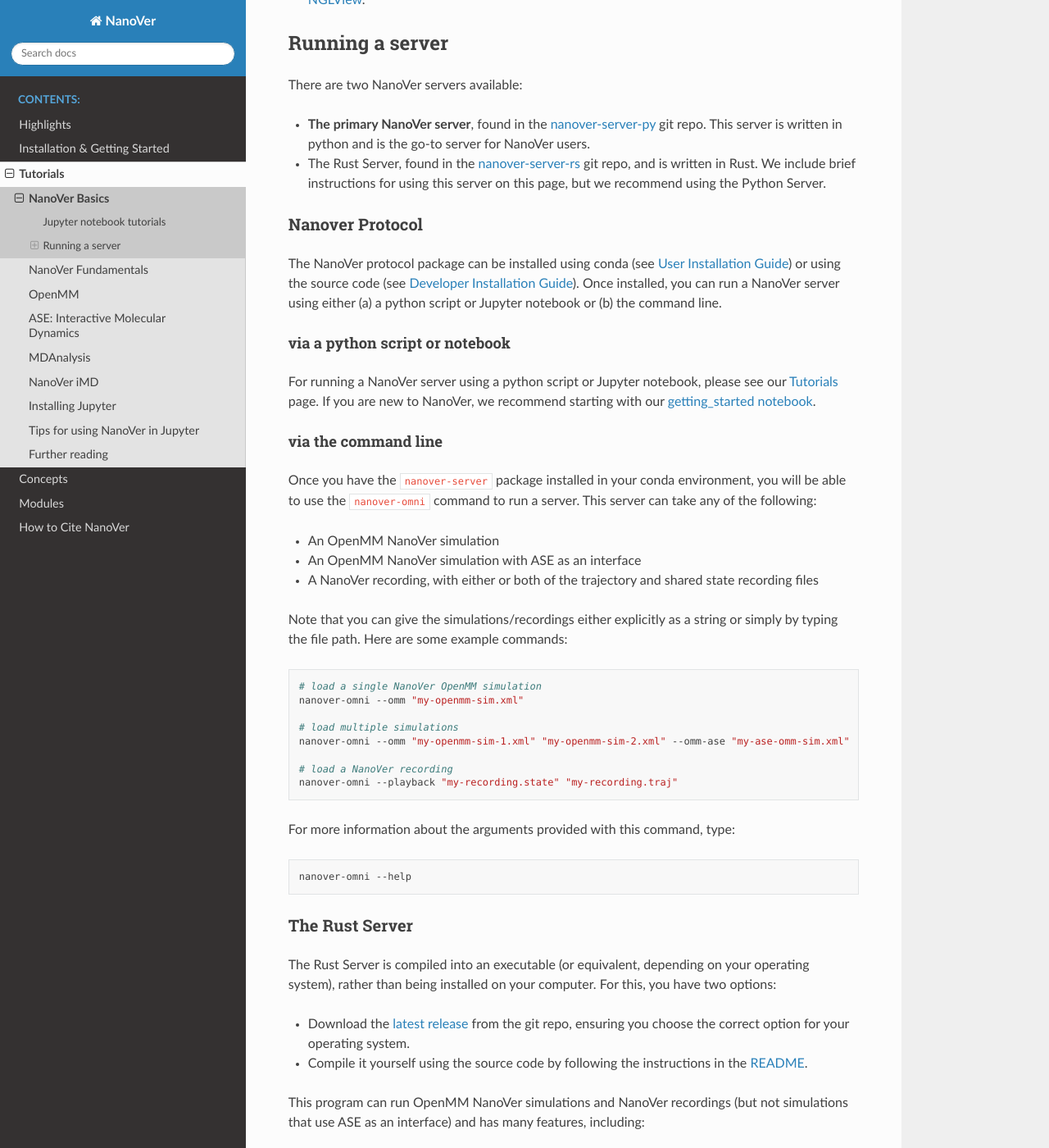
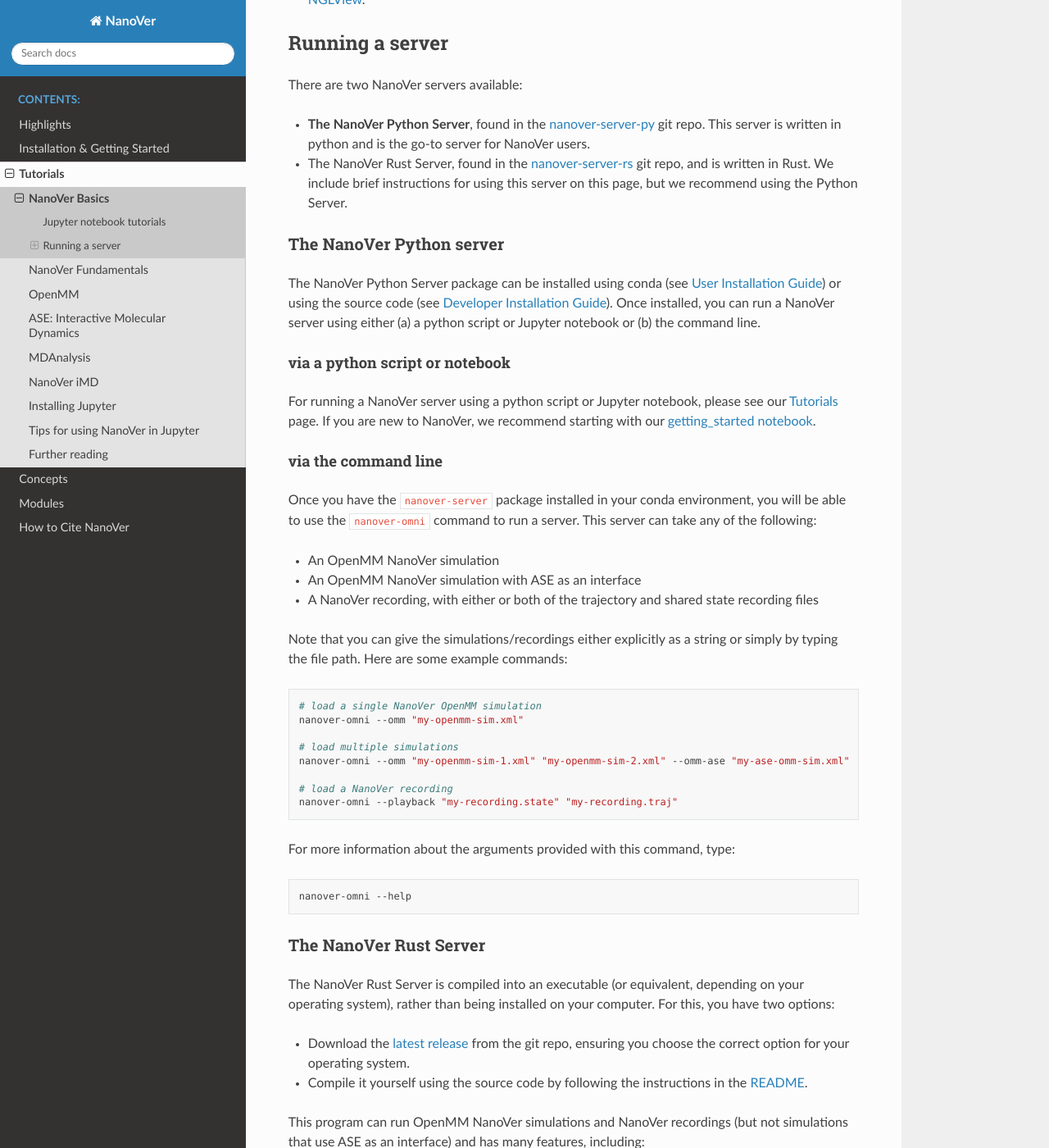
Before and after one commit to IRL2/nanover-docs, a Sphinx documentation site: the page built from source/tutorials/basics.rst, in a window 1280 px wide and 1400 px high, scrolled down 840 px. Shown: the whole window at 82% size. Built offline with Sphinx 7.4.7 and the Read the Docs theme 3.1.0, drawn with Linux system fonts in a browser that asks for light colours; pages that are not in the unit, such as notebooks, are missing from menus; the version number could not be read and is left out; some of the changed text lies outside the part shown.

Commit message:
Update references to NanoVer protocol / servers
Update references such as: "NanoVer server", "NanoVer Protocol", and "Rust server". The general choice of wording is:
* When referring specifically to the python server, use "the NanoVer Python Server"
* When referring specifically to the rust server, use "the NanoVer Rust Server"
* When it does not matter which server or it is obvious from context, then just "a NanoVer server".

I have not yet addressed the base protocol page.

```diff
--- a/source/installation.rst
+++ b/source/installation.rst
@@ -201,7 +201,7 @@
 We refer developers to the relevant code bases:
 
 * If you want to create your own custom server, connect a different physics engine or create a custom client,
-  you can do this via modification of the NanoVer protocol. To download and install the source code, please follow the
+  you can do this via modification of the NanoVer Python Server. To download and install the source code, please follow the
   `developer installation instructions
   <https://github.com/IRL2/nanover-server-py?tab=readme-ov-file#developer-installation>`_
   in the README of the `nanover-server-py repository <https://github.com/IRL2/nanover-server-py>`_ on GitHub.
--- a/source/tutorials/basics.rst
+++ b/source/tutorials/basics.rst
@@ -36,15 +36,15 @@
 
 There are two NanoVer servers available:
 
-* **The primary NanoVer server**, found in the `nanover-server-py <https://github.com/IRL2/nanover-server-py>`_ git repo.
+* **The NanoVer Python Server**, found in the `nanover-server-py <https://github.com/IRL2/nanover-server-py>`_ git repo.
   This server is written in python and is the go-to server for NanoVer users.
-* The Rust Server, found in the `nanover-server-rs <https://github.com/IRL2/nanover-server-rs>`_ git repo, and is written
+* The NanoVer Rust Server, found in the `nanover-server-rs <https://github.com/IRL2/nanover-server-rs>`_ git repo, and is written
   in Rust. We include brief instructions for using this server on this page, but we recommend using the Python Server.
 
-Nanover Protocol
-~~~~~~~~~~~~~~~~
+The NanoVer Python server
+~~~~~~~~~~~~~~~~~~~~~~~~~
 
-The NanoVer protocol package can be installed using conda (see :ref:`user_installation_guide`) or using the source code
+The NanoVer Python Server package can be installed using conda (see :ref:`user_installation_guide`) or using the source code
 (see :ref:`developer_installation_guide`). Once installed, you can run a NanoVer server using either
 (a) a python script or Jupyter notebook
 or (b) the command line.
@@ -89,10 +89,10 @@
     nanover-omni --help
 
 
-The Rust Server
-~~~~~~~~~~~~~~~
+The NanoVer Rust Server
+~~~~~~~~~~~~~~~~~~~~~~~
 
-The Rust Server is compiled into an executable (or equivalent, depending on your operating system), rather than being
+The NanoVer Rust Server is compiled into an executable (or equivalent, depending on your operating system), rather than being
 installed on your computer. For this, you have two options:
 
 * Download the `latest release <https://github.com/IRL2/nanover-server-rs/releases>`_ from the git repo, ensuring you choose
```
Also changed, not shown: README.md (+1 -1 lines).
